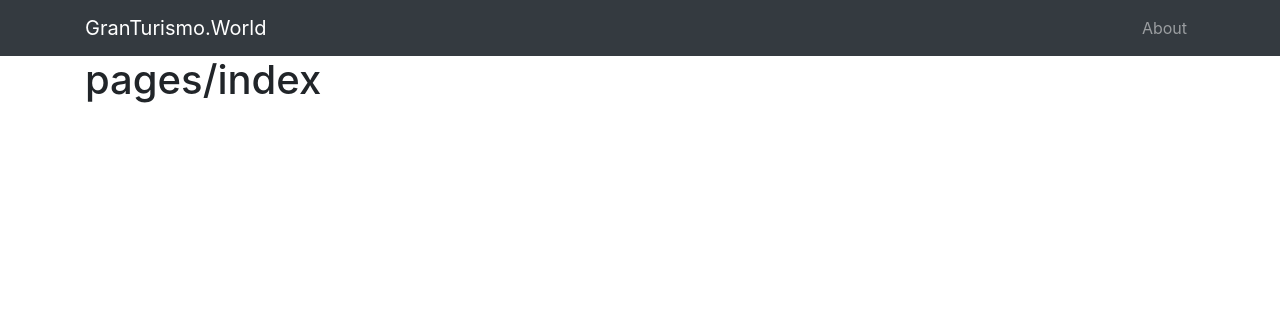
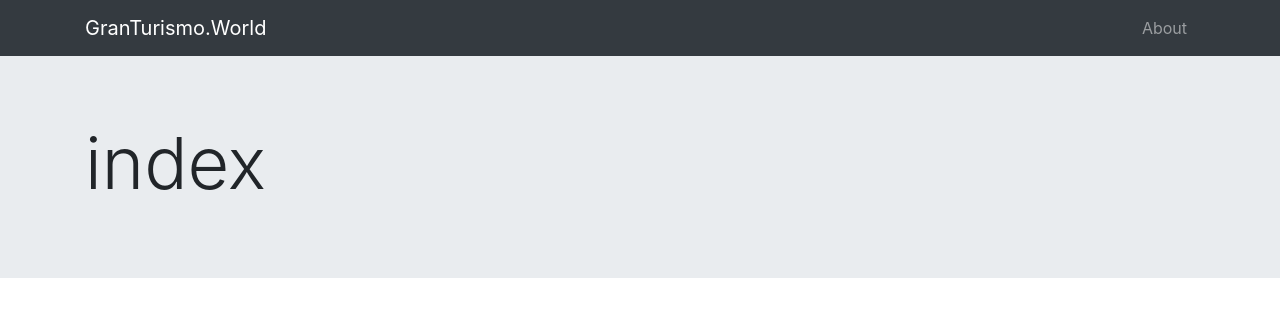
Before and after one commit to VEBERArnaud/nextjs-granturismo_world, a Next.js app: page / in a window 1280 px wide. Shown: the top 316 px of the page. Built offline with nearby package versions, Linux system fonts and the light colour scheme.

Commit message:
feat(organism): header component

```diff
--- /dev/null
+++ b/components/organisms/header.js
@@ -0,0 +1,44 @@
+import React from 'react'
+import Link from 'next/link'
+import { Container, Navbar, NavbarBrand, NavbarToggler, Collapse, Nav, NavItem, NavLink } from 'reactstrap';
+
+import 'bootstrap/dist/css/bootstrap.min.css';
+
+export default class Header extends React.Component {
+  constructor(props) {
+    super(props);
+
+    this.toggle = this.toggle.bind(this);
+    this.state = {
+      isOpen: false
+    };
+  }
+
+  toggle() {
+    this.setState({
+      isOpen: !this.state.isOpen
+    });
+  }
+
+  render() {
+    return (
+      <Navbar color="dark" expand="md" dark >
+        <Container>
+          <Link href={{ pathname: '/' }} passHref>
+            <NavbarBrand>GranTurismo.World</NavbarBrand>
+          </Link>
+          <NavbarToggler onClick={this.toggle} aria-controls="navbarSupportedContent" aria-expanded="false" aria-label="Toggle navigation" />
+          <Collapse isOpen={this.state.isOpen} navbar>
+            <Nav className="ml-auto" navbar>
+              <NavItem>
+                <Link href={{ pathname: '/about' }} passHref>
+                  <NavLink>About</NavLink>
+                </Link>
+              </NavItem>
+            </Nav>
+          </Collapse>
+        </Container>
+      </Navbar>
+    );
+  }
+}
--- a/pages/index.js
+++ b/pages/index.js
@@ -1,26 +1,12 @@
 import React from 'react'
 import Link from 'next/link'
 import Head from 'next/head';
-import { Container, Row, Col, Navbar, NavbarBrand, NavbarToggler, Collapse, Nav, NavItem, NavLink } from 'reactstrap';
+import Header from './../components/organisms/header';
+import { Container, Row, Col, Jumbotron } from 'reactstrap';
 
 import 'bootstrap/dist/css/bootstrap.min.css';
 
 export default class Home extends React.Component {
-  constructor(props) {
-    super(props);
-
-    this.toggle = this.toggle.bind(this);
-    this.state = {
-      isOpen: false
-    };
-  }
-
-  toggle() {
-    this.setState({
-      isOpen: !this.state.isOpen
-    });
-  }
-
   render() {
     return (
       <div>
@@ -30,30 +16,12 @@ export default class Home extends React.Component {
           <meta name="viewport" content="width=device-width, initial-scale=1, shrink-to-fit=no" />
           <meta name="description" content="granturismo world homepage" />
         </Head>
-        <Navbar color="dark" expand="md" dark >
+        <Header />
+        <Jumbotron fluid>
           <Container>
-            <Link href={{ pathname: '/' }} passHref>
-              <NavbarBrand>GranTurismo.World</NavbarBrand>
-            </Link>
-            <NavbarToggler onClick={this.toggle} aria-controls="navbarSupportedContent" aria-expanded="false" aria-label="Toggle navigation" />
-            <Collapse isOpen={this.state.isOpen} navbar>
-              <Nav className="ml-auto" navbar>
-                <NavItem>
-                  <Link href={{ pathname: '/about' }} passHref>
-                    <NavLink>About</NavLink>
-                  </Link>
-                </NavItem>
-              </Nav>
-            </Collapse>
+            <h1 className="display-3">index</h1>
           </Container>
-        </Navbar>
-        <Container>
-          <Row>
-            <Col>
-              <h1>pages/index</h1>
-            </Col>
-          </Row>
-        </Container>
+        </Jumbotron>
       </div>
     );
   }
```
Also changed, not shown: pages/about.js (+6 -36 lines).
